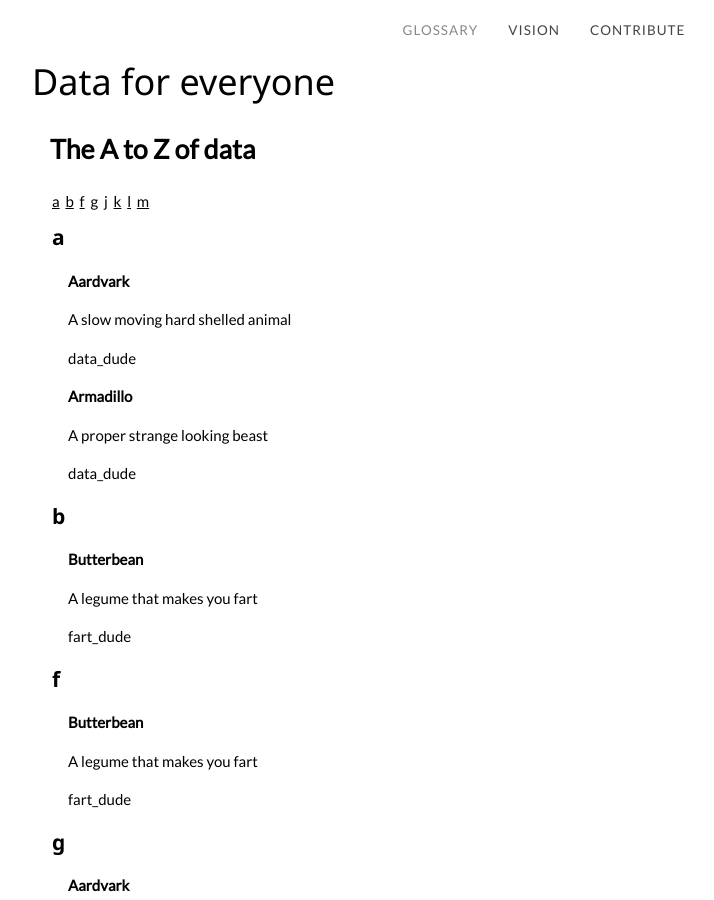
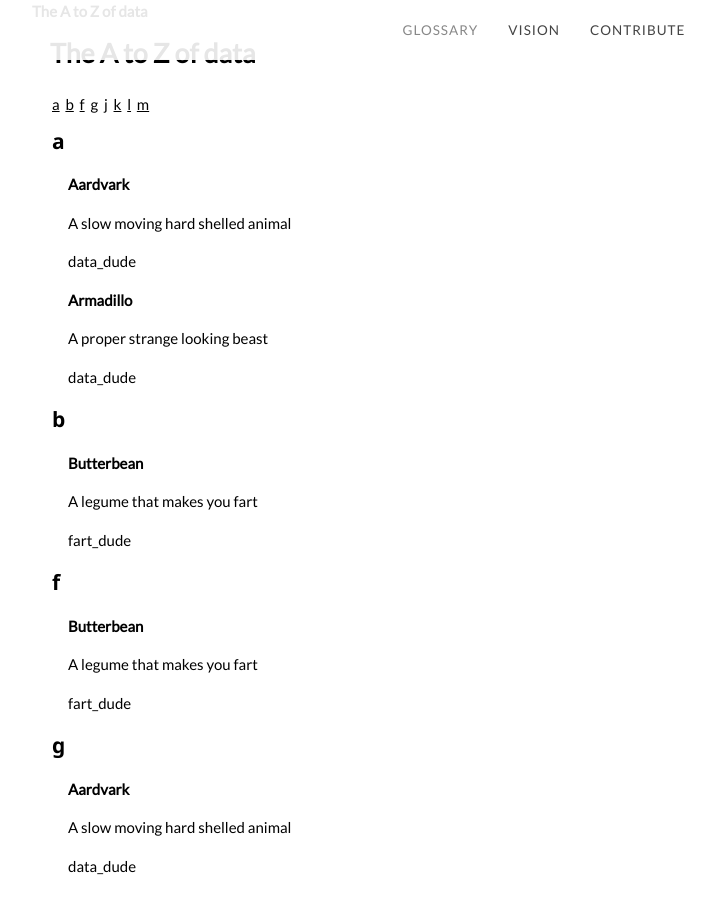
Before and after one commit to unleashyourdata/open_data_glossary, a Jekyll site: the page built from index.html, in a window 1280 px wide and 900 px high. Shown: the whole window, without its empty margins (96-810 px from the left). Built offline with Jekyll 4.4.1, drawn with Linux system fonts in a browser that asks for light colours.

Commit message:
Update include_heading.html

```diff
--- a/_includes/include_heading.html
+++ b/_includes/include_heading.html
@@ -7,8 +7,13 @@
 
     <div class="col-11 menu">
 
-        <br><br>
-        <h1 color="deeppink"> Data for everyone </h1>
+    <div class="heading_bar">
+
+    <strong>
+        {{page.hero_text}}
+    </strong>
+
+    </div>
 
     </div>
     <div class="col-1 menu">
```
